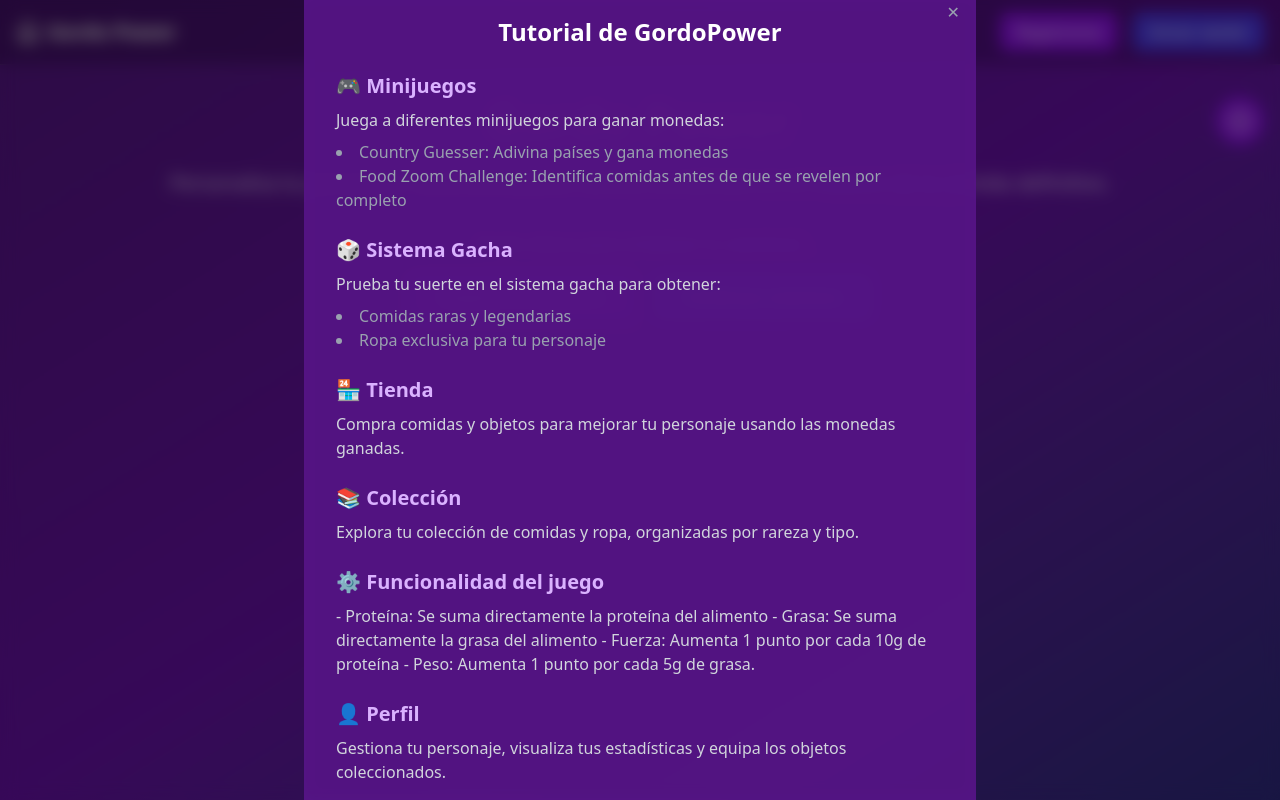
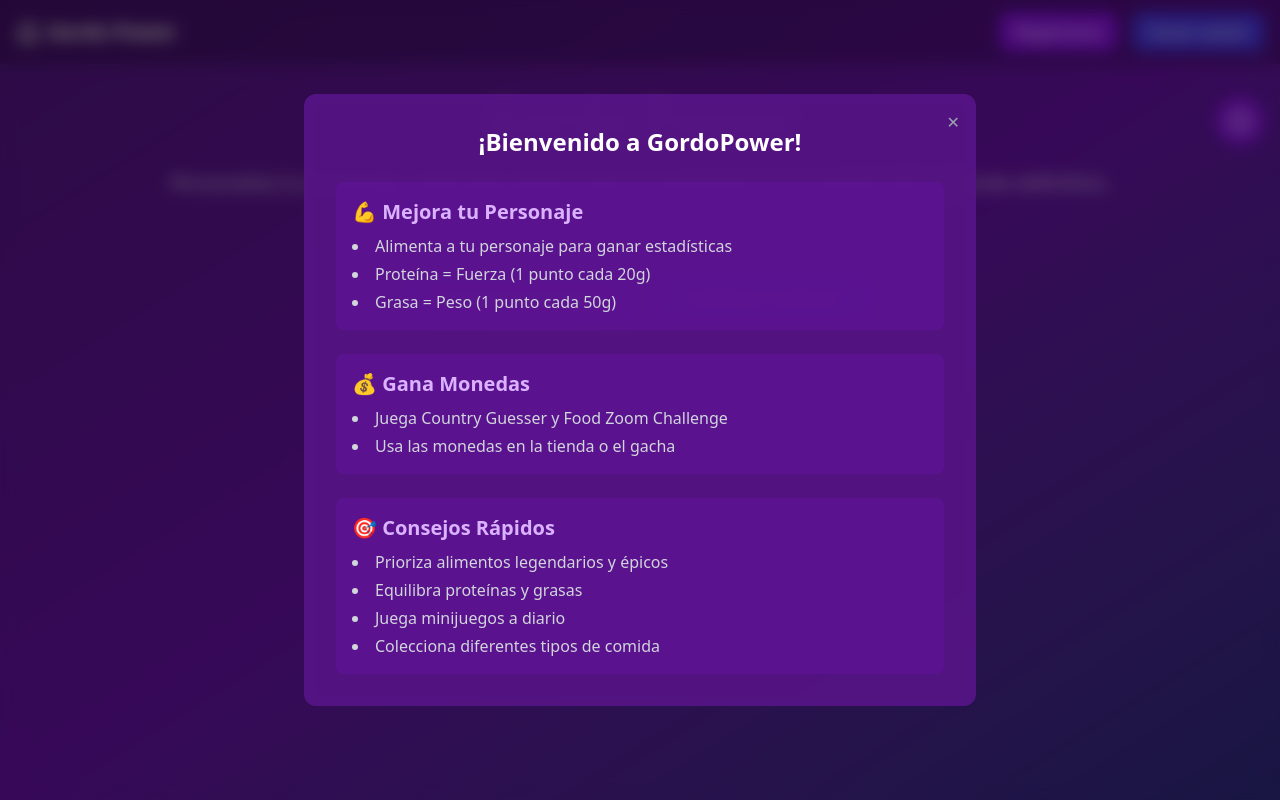
Before and after one commit to Jfranbm04/GordoPowerTFG, a React (Vite) app in the folder frontend/: page / in a window 1280 px wide. Both pictures are taken after a click on the button 1240 px from the left and 121 px from the top of the page. Built offline with nearby package versions, Linux system fonts and the light colour scheme; no server answers.

Commit message:
EDIT: Tutorial /functionality

```diff
--- a/frontend/src/pages/HomePage.jsx
+++ b/frontend/src/pages/HomePage.jsx
@@ -18,7 +18,7 @@ const HomePage = () => {
         <div>
             {/* Modal Tutorial */}
             {showTutorial && (
-                <div className="fixed inset-0 bg-black/50 backdrop-blur-sm flex items-center justify-center z-50">
+                <div className="fixed inset-0 bg-black/50 backdrop-blur-sm flex items-center justify-center z-50 overflow-y-auto py-[10vh]">
                     <div className="bg-purple-900/90 p-8 rounded-xl backdrop-blur-sm max-w-2xl w-full mx-4 relative">
                         <button
                             onClick={() => setShowTutorial(false)}
@@ -26,48 +26,34 @@ const HomePage = () => {
                         >
                             ✕
                         </button>
-                        <h2 className="text-2xl font-bold mb-6 text-center">Tutorial de GordoPower</h2>
+                        <h2 className="text-2xl font-bold mb-6 text-center">¡Bienvenido a GordoPower!</h2>
 
                         <div className="space-y-6">
-                            <div>
-                                <h3 className="text-xl font-semibold mb-2 text-purple-300">🎮 Minijuegos</h3>
-                                <p className="text-gray-300">Juega a diferentes minijuegos para ganar monedas:</p>
-                                <ul className="list-disc list-inside mt-2 text-gray-400">
-                                    <li>Country Guesser: Adivina países y gana monedas</li>
-                                    <li>Food Zoom Challenge: Identifica comidas antes de que se revelen por completo</li>
+                            <div className="bg-purple-800/30 p-4 rounded-lg">
+                                <h3 className="text-xl font-semibold mb-2 text-purple-300">💪 Mejora tu Personaje</h3>
+                                <ul className="list-disc list-inside space-y-1 text-gray-300">
+                                    <li>Alimenta a tu personaje para ganar estadísticas</li>
+                                    <li>Proteína = Fuerza (1 punto cada 20g)</li>
+                                    <li>Grasa = Peso (1 punto cada 50g)</li>
                                 </ul>
                             </div>
 
-                            <div>
-                                <h3 className="text-xl font-semibold mb-2 text-purple-300">🎲 Sistema Gacha</h3>
-                                <p className="text-gray-300">Prueba tu suerte en el sistema gacha para obtener:</p>
-                                <ul className="list-disc list-inside mt-2 text-gray-400">
-                                    <li>Comidas raras y legendarias</li>
-                                    <li>Ropa exclusiva para tu personaje</li>
+                            <div className="bg-purple-800/30 p-4 rounded-lg">
+                                <h3 className="text-xl font-semibold mb-2 text-purple-300">💰 Gana Monedas</h3>
+                                <ul className="list-disc list-inside space-y-1 text-gray-300">
+                                    <li>Juega Country Guesser y Food Zoom Challenge</li>
+                                    <li>Usa las monedas en la tienda o el gacha</li>
                                 </ul>
                             </div>
 
-                            <div>
-                                <h3 className="text-xl font-semibold mb-2 text-purple-300">🏪 Tienda</h3>
-                                <p className="text-gray-300">Compra comidas y objetos para mejorar tu personaje usando las monedas ganadas.</p>
-                            </div>
-
-                            <div>
-                                <h3 className="text-xl font-semibold mb-2 text-purple-300">📚 Colección</h3>
-                                <p className="text-gray-300">Explora tu colección de comidas y ropa, organizadas por rareza y tipo.</p>
-                            </div>
-                            <div>
-                                <h3 className="text-xl font-semibold mb-2 text-purple-300">⚙️ Funcionalidad del juego</h3>
-                                <p className="text-gray-300">
-                                    - Proteína: Se suma directamente la proteína del alimento
-                                    - Grasa: Se suma directamente la grasa del alimento
-                                    - Fuerza: Aumenta 1 punto por cada 10g de proteína
-                                    - Peso: Aumenta 1 punto por cada 5g de grasa.</p>
-                            </div>
-
-                            <div>
-                                <h3 className="text-xl font-semibold mb-2 text-purple-300">👤 Perfil</h3>
-                                <p className="text-gray-300">Gestiona tu personaje, visualiza tus estadísticas y equipa los objetos coleccionados.</p>
+                            <div className="bg-purple-800/30 p-4 rounded-lg">
+                                <h3 className="text-xl font-semibold mb-2 text-purple-300">🎯 Consejos Rápidos</h3>
+                                <ul className="list-disc list-inside space-y-1 text-gray-300">
+                                    <li>Prioriza alimentos legendarios y épicos</li>
+                                    <li>Equilibra proteínas y grasas</li>
+                                    <li>Juega minijuegos a diario</li>
+                                    <li>Colecciona diferentes tipos de comida</li>
+                                </ul>
                             </div>
                         </div>
                     </div>
--- a/frontend/src/pages/ProfilePage.jsx
+++ b/frontend/src/pages/ProfilePage.jsx
@@ -45,8 +45,8 @@ const ProfilePage = () => {
             // Calcular nuevas estadísticas
             const newProtein = character.protein + (food.protein || 0);
             const newFat = character.fat + (food.fat || 0);
-            const newStrength = character.strength + Math.floor((food.protein || 0) / 10);
-            const newWeight = character.weight + Math.floor((food.fat || 0) / 5);
+            const newStrength = character.strength + Math.floor((food.protein || 0) / 20);
+            const newWeight = character.weight + Math.floor((food.fat || 0) / 50);
 
             // Usar la nueva función del contexto
             await updateCharacter(character.id, {
```
